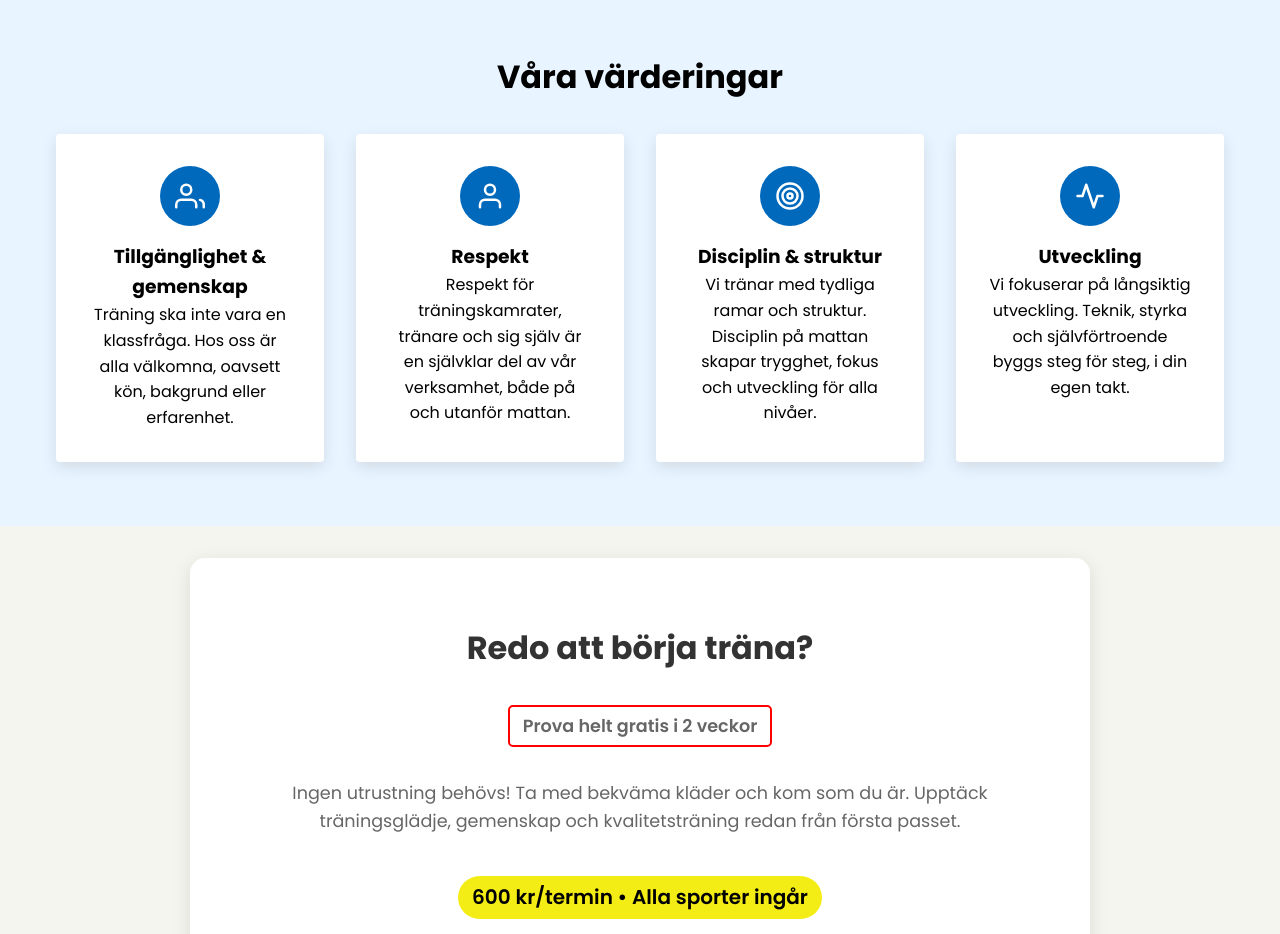
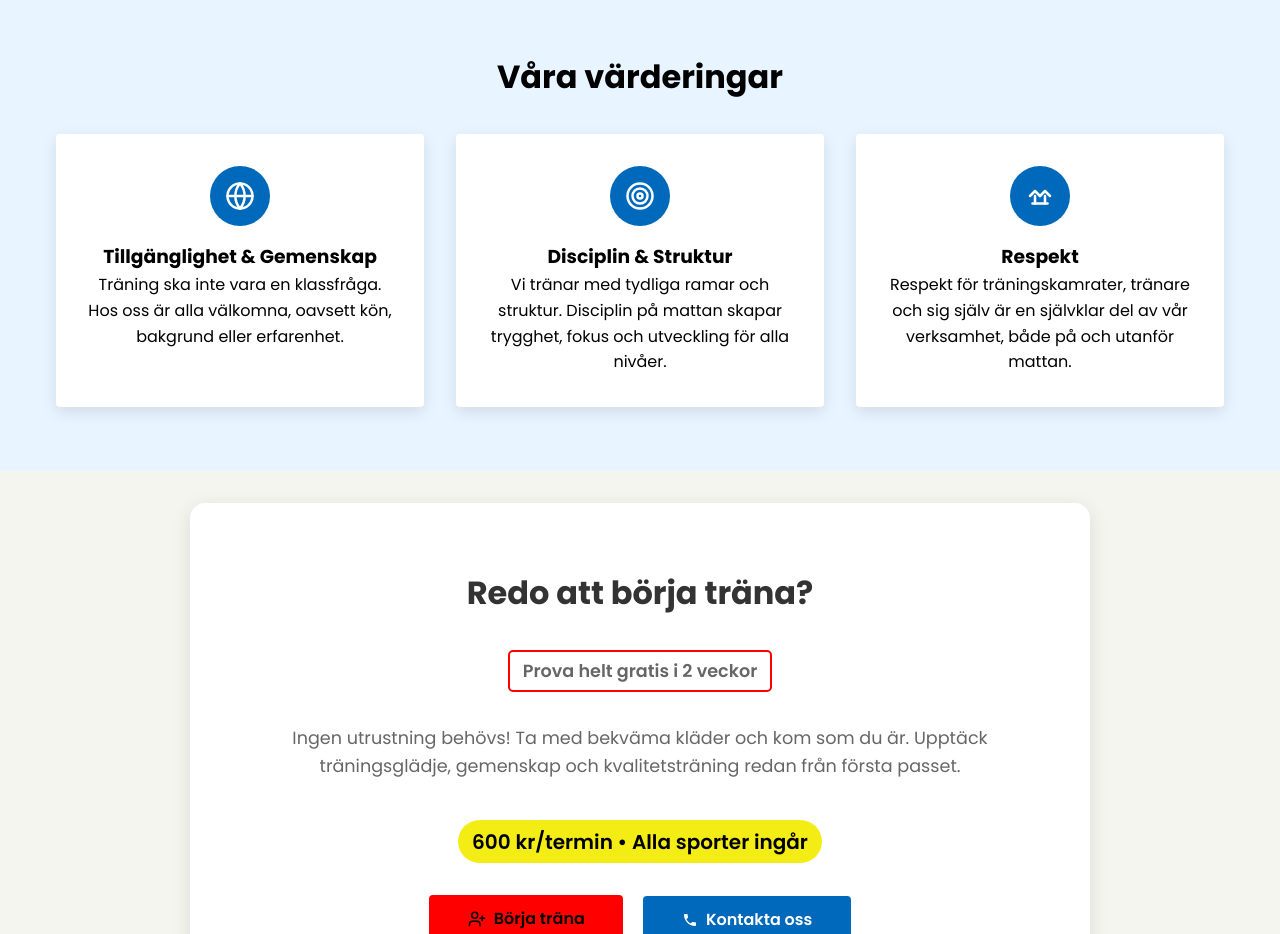
Before and after one commit to rebazzzz/nylose, a website: page index.html in a window 1280 px wide. Shown: the part 2380-3314 px from the top of the page. Drawn offline with Linux system fonts and the light colour scheme.

Commit message:
updated the style, icons and content in the values section

```diff
--- a/index.html
+++ b/index.html
@@ -177,30 +177,18 @@
                     <div class="value-icon">
                         <svg xmlns="http://www.w3.org/2000/svg" viewBox="0 0 24 24" fill="none" stroke="currentColor"
                             stroke-width="2" stroke-linecap="round" stroke-linejoin="round">
-                            <path d="M17 21v-2a4 4 0 0 0-4-4H5a4 4 0 0 0-4 4v2"></path>
-                            <circle cx="9" cy="7" r="4"></circle>
-                            <path d="M23 21v-2a4 4 0 0 0-3-3.87"></path>
+                            <circle cx="12" cy="12" r="10"></circle>
+                            <path d="M2 12h20"></path>
+                            <path d="M12 2a15.3 15.3 0 0 1 0 20"></path>
+                            <path d="M12 2a15.3 15.3 0 0 0 0 20"></path>
                         </svg>
                     </div>
-                    <h3>Tillgänglighet & gemenskap</h3>
+                    <h3>Tillgänglighet & Gemenskap</h3>
                     <p>Träning ska inte vara en klassfråga. Hos oss är alla välkomna, oavsett kön, bakgrund eller
                         erfarenhet.</p>
                 </div>
 
-                <div class="value-card">
-                    <div class="value-icon">
-                        <svg xmlns="http://www.w3.org/2000/svg" viewBox="0 0 24 24" fill="none" stroke="currentColor"
-                            stroke-width="2" stroke-linecap="round" stroke-linejoin="round">
-                            <path d="M20 21v-2a4 4 0 0 0-4-4H8a4 4 0 0 0-4 4v2"></path>
-                            <circle cx="12" cy="7" r="4"></circle>
-                        </svg>
-                    </div>
-                    <h3>Respekt</h3>
-                    <p>Respekt för träningskamrater, tränare och sig själv är en självklar del av vår verksamhet, både
-                        på och utanför mattan.</p>
-                </div>
-
-                <div class="value-card">
+                 <div class="value-card">
                     <div class="value-icon">
                         <svg xmlns="http://www.w3.org/2000/svg" viewBox="0 0 24 24" fill="none" stroke="currentColor"
                             stroke-width="2" stroke-linecap="round" stroke-linejoin="round">
@@ -209,25 +197,26 @@
                             <circle cx="12" cy="12" r="2"></circle>
                         </svg>
                     </div>
-                    <h3>Disciplin & struktur</h3>
+                    <h3>Disciplin & Struktur</h3>
                     <p>Vi tränar med tydliga ramar och struktur. Disciplin på mattan skapar trygghet, fokus och
                         utveckling för alla nivåer.</p>
                 </div>
-
-
 
                 <div class="value-card">
                     <div class="value-icon">
                         <svg xmlns="http://www.w3.org/2000/svg" viewBox="0 0 24 24" fill="none" stroke="currentColor"
                             stroke-width="2" stroke-linecap="round" stroke-linejoin="round">
-                            <polyline points="22 12 18 12 15 21 9 3 6 12 2 12"></polyline>
+                            <path d="M4 12l4-4 4 4"></path>
+                            <path d="M20 12l-4-4-4 4"></path>
+                            <path d="M8 12v6"></path>
+                            <path d="M16 12v6"></path>
+                            <path d="M6 18h12"></path>
                         </svg>
                     </div>
-                    <h3>Utveckling</h3>
-                    <p>Vi fokuserar på långsiktig utveckling. Teknik, styrka och självförtroende byggs steg för steg, i
-                        din egen takt.</p>
+                    <h3>Respekt</h3>
+                    <p>Respekt för träningskamrater, tränare och sig själv är en självklar del av vår verksamhet, både
+                        på och utanför mattan.</p>
                 </div>
-
             </div>
         </div>
     </section>
```
